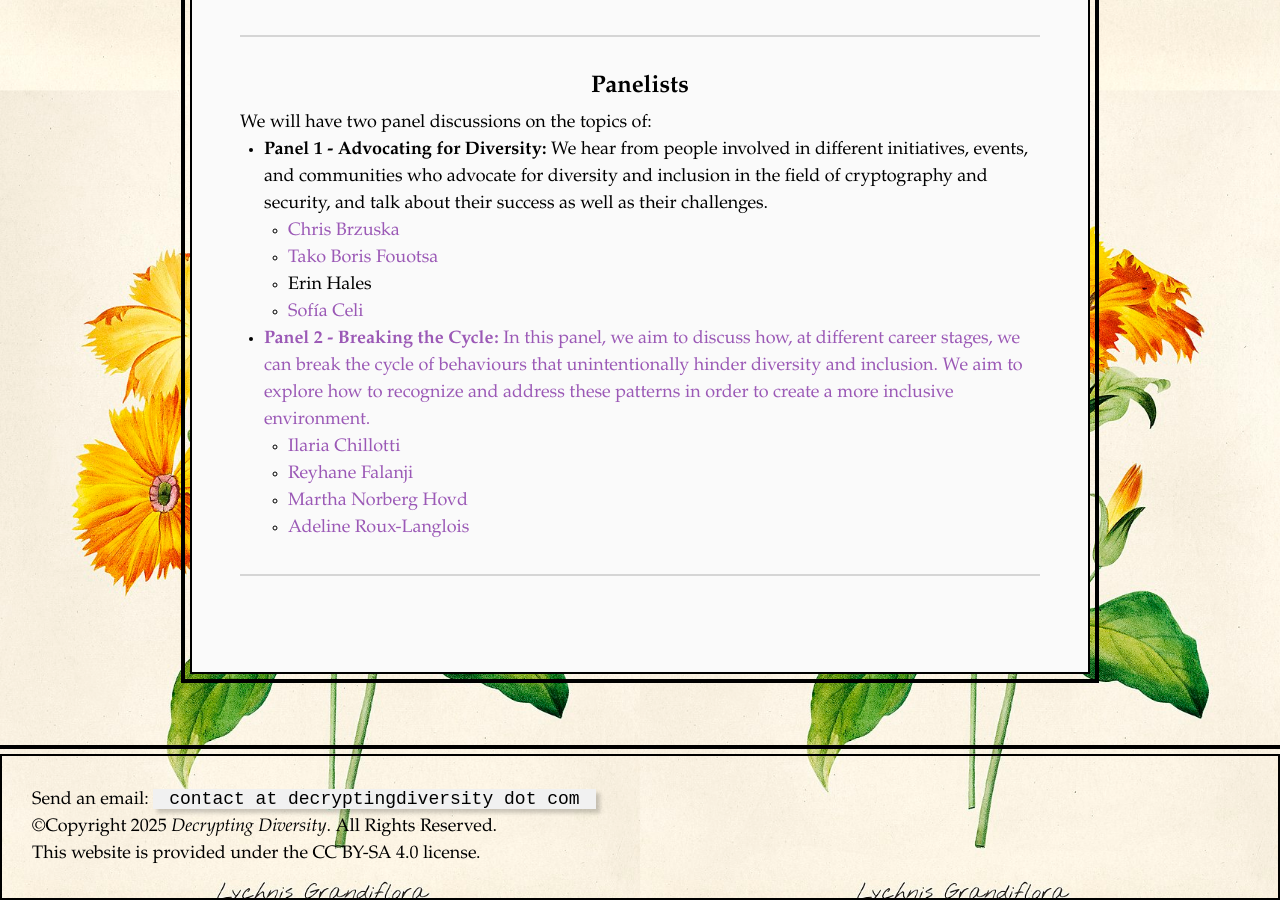
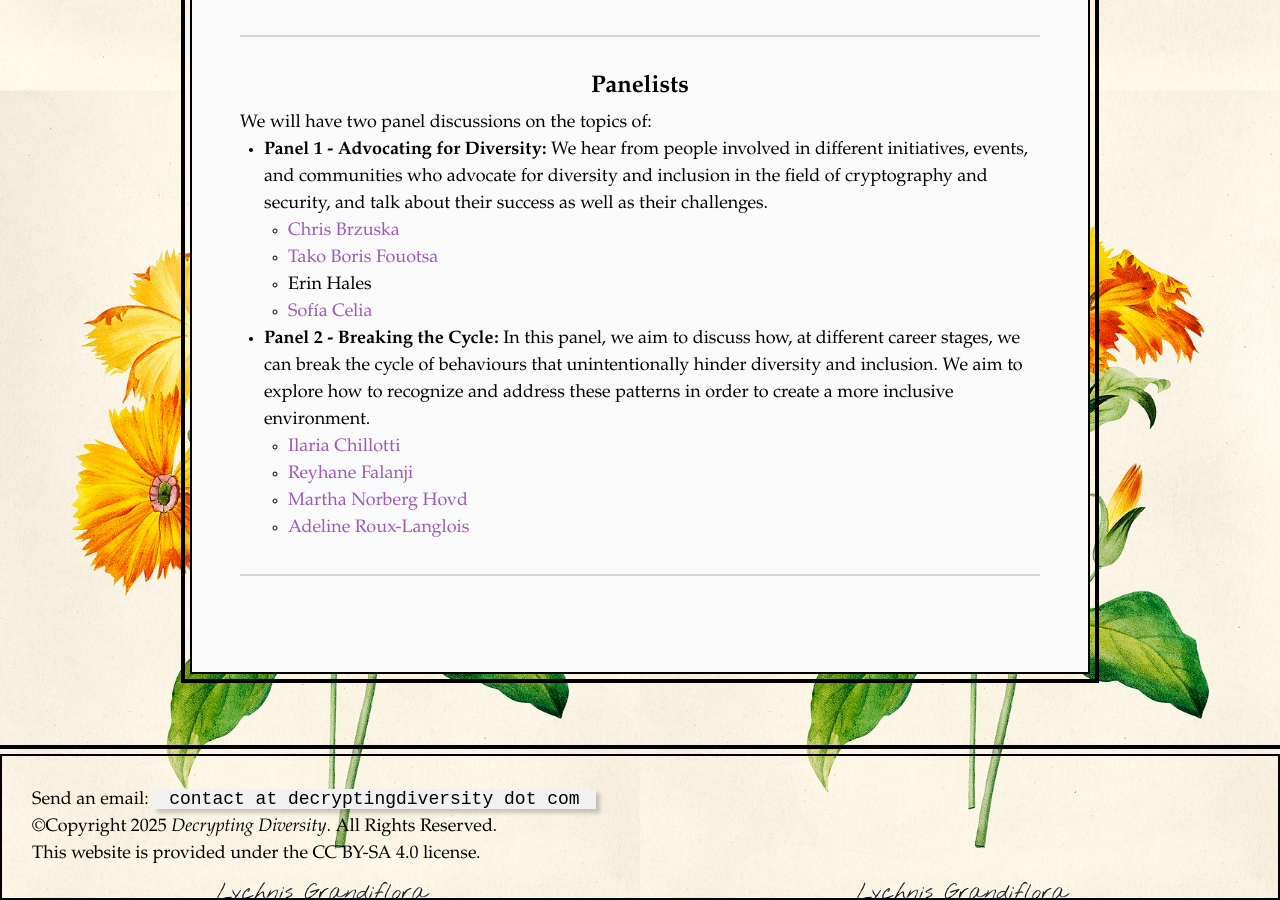
Before and after one commit to women-in-cryptography/decryptingdiversity.github.io, a Jekyll site: the page built from speakers.html, in a window 1280 px wide and 900 px high, scrolled down 806 px. Built offline with Jekyll 4.4.1, drawn with Linux system fonts in a browser that asks for light colours.

Commit message:
small edit

```diff
--- a/speakers.html
+++ b/speakers.html
@@ -50,7 +50,7 @@
         <li> <a href="https://www.chrisbrzuska.de/">Chris Brzuska</a> </li>
         <li> <a href="https://borisfouotsa.com/">Tako Boris Fouotsa</a> </li>
         <li> Erin Hales </li>
-        <li> <a href="https://sofiaceli.com/">Sofía Celi </li>
+        <li> <a href="https://sofiaceli.com/">Sofía Celia</a> </li>
      </ul>
 
     </li>
```
